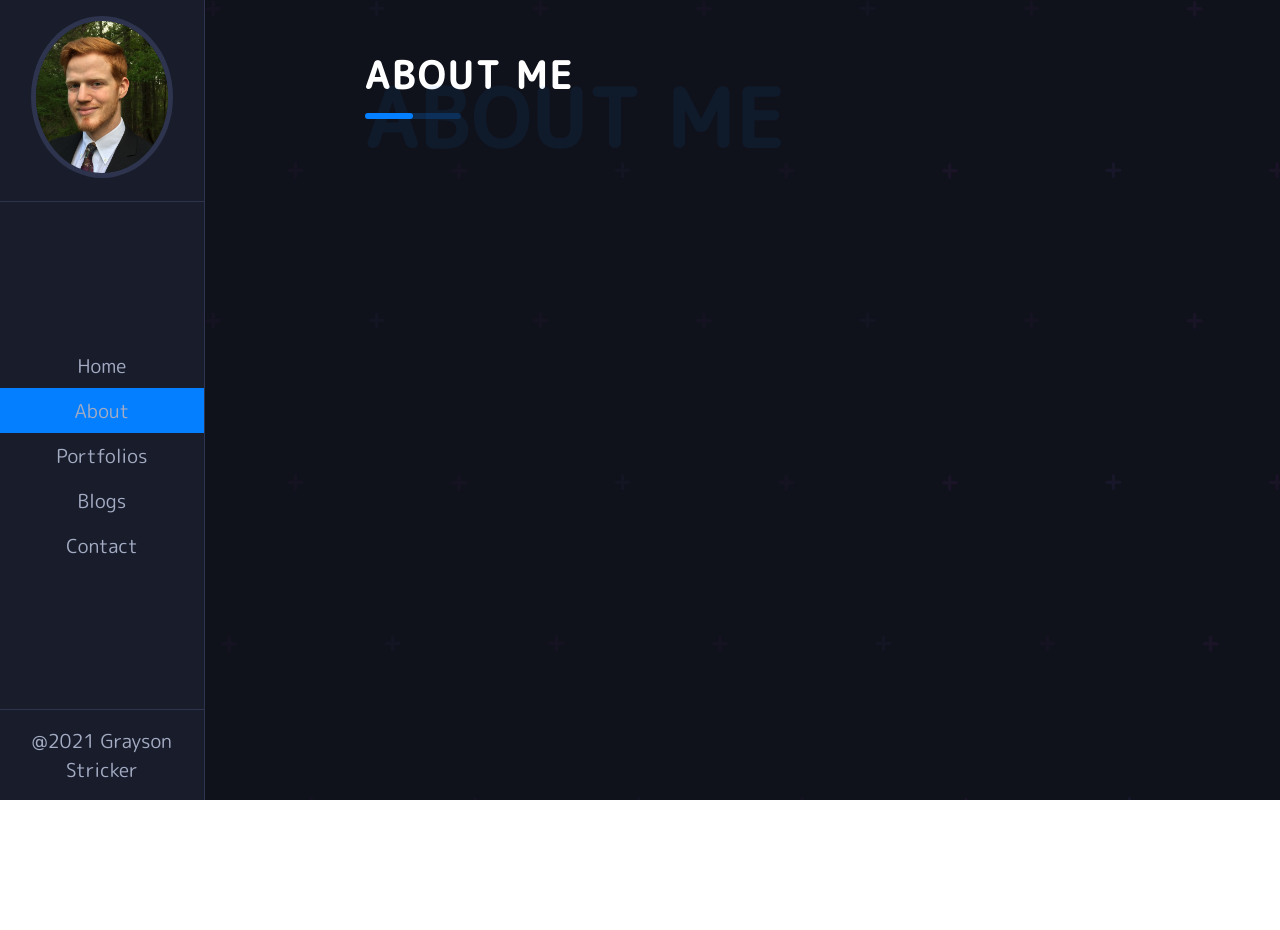
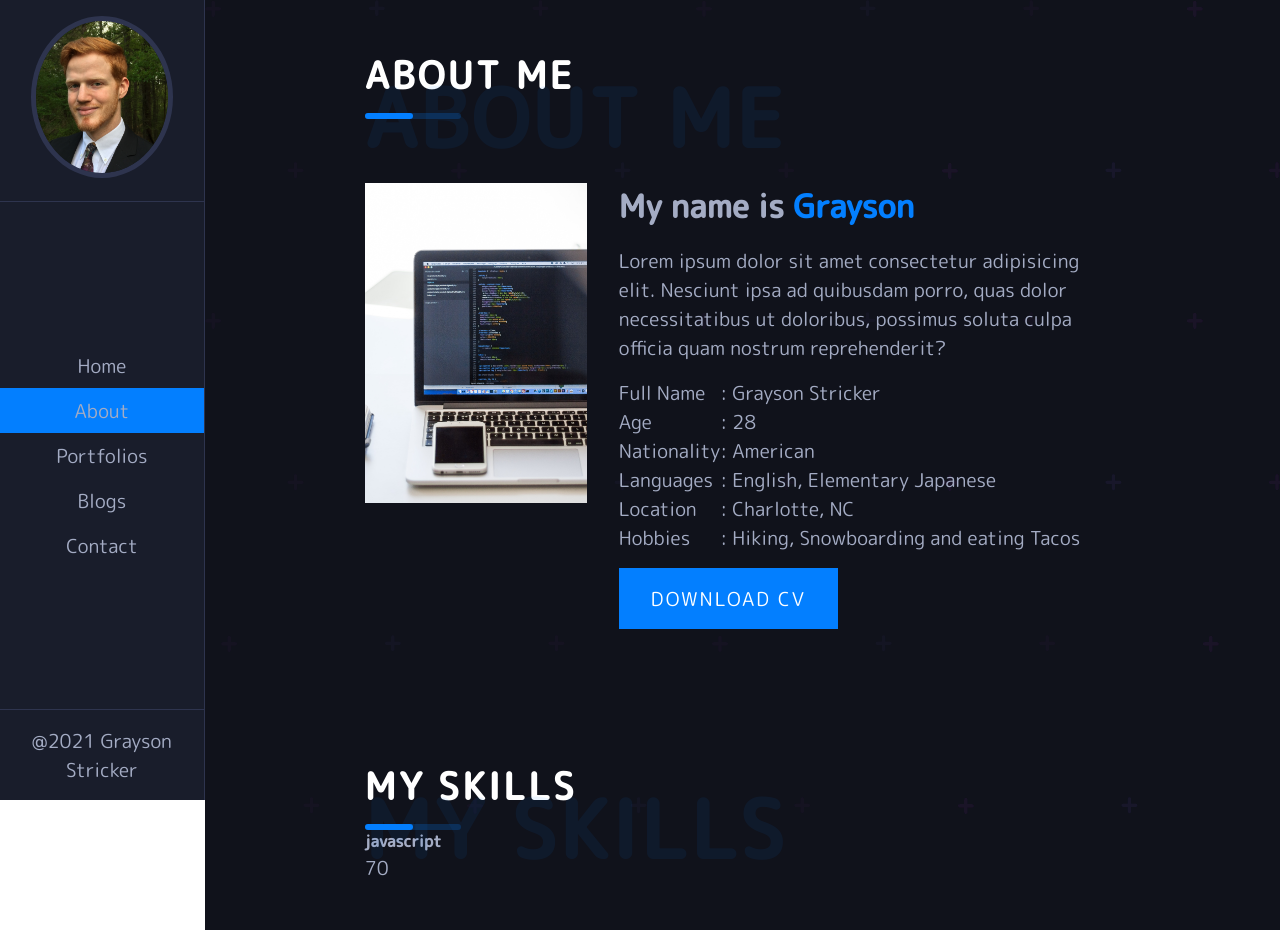
Before and after one commit to g-strick/react-portfolio, a React (Create React App) app: page /about in a window 1280 px wide. Before the commit the page ends 800 px from the top, so only its background shows below. Built offline with nearby package versions, Linux system fonts and the light colour scheme.

Commit message:
update about page

```diff
--- a/src/Pages/AboutPage.js
+++ b/src/Pages/AboutPage.js
@@ -1,10 +1,14 @@
 import React from "react";
 import Title from "../Components/Title";
-
+import ImageSection from "../Components/ImageSection";
+import SkillsSection from "../Components/SkillsSection";
 const ContactsPage = () => {
   return (
     <div>
       <Title title={"About Me"} span={"About Me"} />
+      <ImageSection />
+      <Title title={"My Skills"} span={"My Skills"} />
+      <SkillsSection skill={"javascript"} progress={"70"} />
     </div>
   );
 };
```
